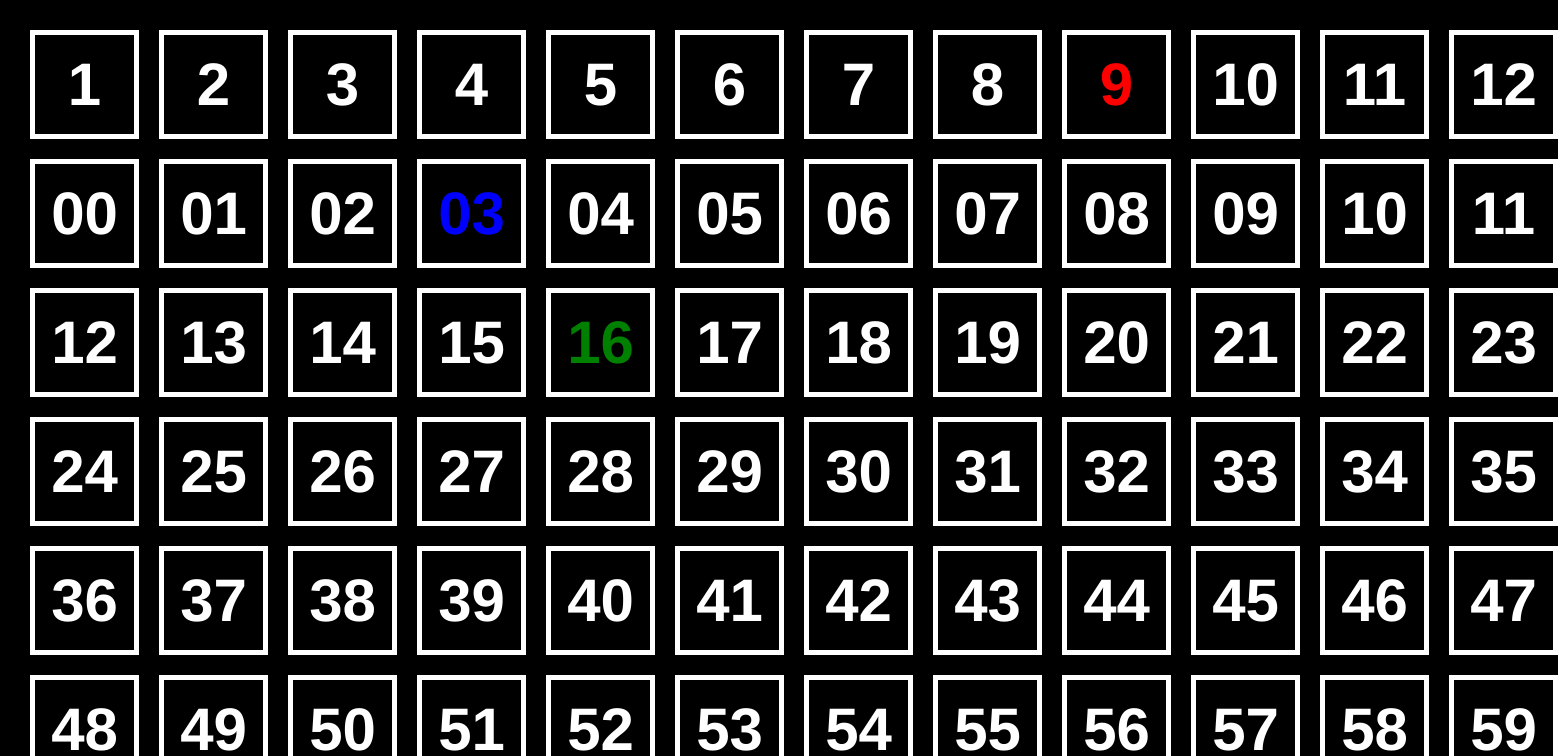
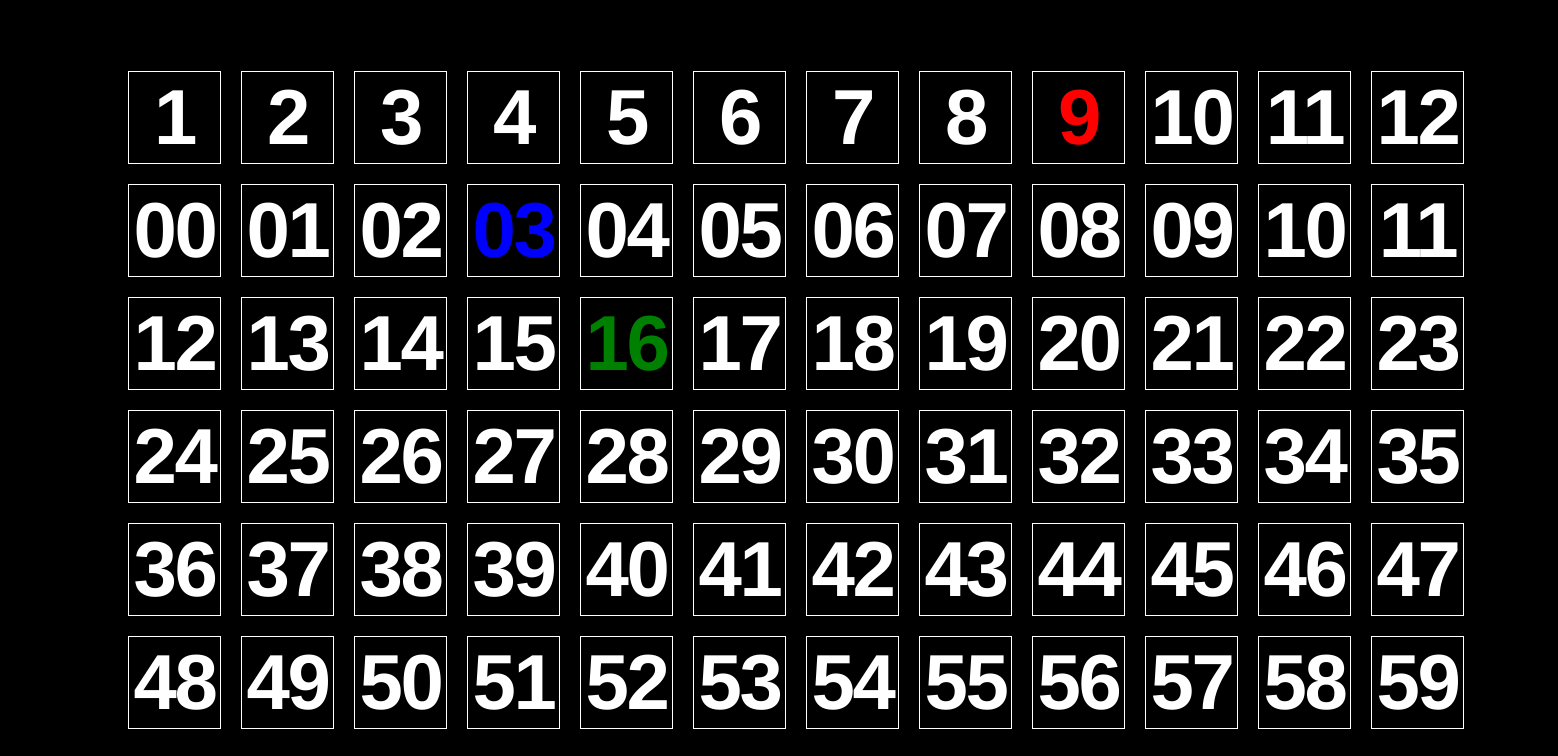
Before and after one commit to edkf/rudolph-de-harak-digital-clock, a Next.js app: page / in a window 1280 px wide. Shown: the top 756 px of the page, 1558 px wide, since content can reach past the window. Built offline with nearby package versions, Linux system fonts and the light colour scheme.

Commit message:
Design tweaks

```diff
--- a/src/components/NumberItem/NumberItem.module.css
+++ b/src/components/NumberItem/NumberItem.module.css
@@ -1,12 +1,15 @@
 .container {
+    width: 100%;
     aspect-ratio: 1 / 1;
-    border: 5px solid #fff;
-    padding: 15px;
+    border: 1px solid #ffffff;
+    /* padding: 5px; */
     font-weight: bold;
     text-align: center;
     display: flex;
     justify-content: center;
     align-items: center;
+    letter-spacing: -2.5px;
+    font-size: 78px;
 }
 
 .isHour {
--- a/src/styles/Home.module.css
+++ b/src/styles/Home.module.css
@@ -1,7 +1,7 @@
 .container {
   width: 100%;
-  min-height: 100vh;
-  padding: 30px;
+  height: 100vh;
+  padding: 10vw;
   display: flex;
   justify-content: center;
   align-items: center;
@@ -12,6 +12,7 @@
 }
 
 .grid {
+  width: 100%;
   display: grid;
   grid-template-columns: repeat(12, 1fr);
   grid-gap: 20px;
--- a/src/styles/globals.css
+++ b/src/styles/globals.css
@@ -2,11 +2,17 @@ html,
 body {
   padding: 0;
   margin: 0;
+  -webkit-text-rendering: optimizeLegibility;
+  -moz-text-rendering: optimizeLegibility;
+  -ms-text-rendering: optimizeLegibility;
+  -o-text-rendering: optimizeLegibility;
+  text-rendering: optimizeLegibility;
+  -webkit-font-smoothing: antialiased;
+  -moz-osx-font-smoothing: grayscale;
   font-family: 'Helvetica', -apple-system, BlinkMacSystemFont, Segoe UI, Roboto, Oxygen,
     Ubuntu, Cantarell, Fira Sans, Droid Sans, Helvetica Neue, sans-serif;
     color: white;
     background: black;
-    font-size: 60px;
 }
 
 a {
```
